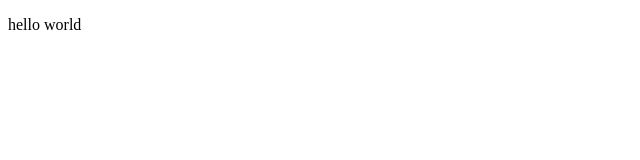
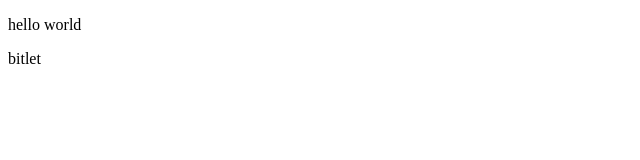
Before and after one commit to cdrn/bitlet, a React (Vite) app in the folder bitlet-frontend/: page / in a window 1280 px wide. Shown: the top 160 px of the page, without its empty margins (0-640 px from the left). Built offline with nearby package versions, Linux system fonts and the light colour scheme.

Commit message:
chore: redeploy

```diff
--- a/bitlet-frontend/src/App.tsx
+++ b/bitlet-frontend/src/App.tsx
@@ -5,6 +5,7 @@ function App(): JSX.Element {
   return (
     <>
       <p>hello world</p>
+      <p>bitlet</p>
     </>
   );
 }
```
